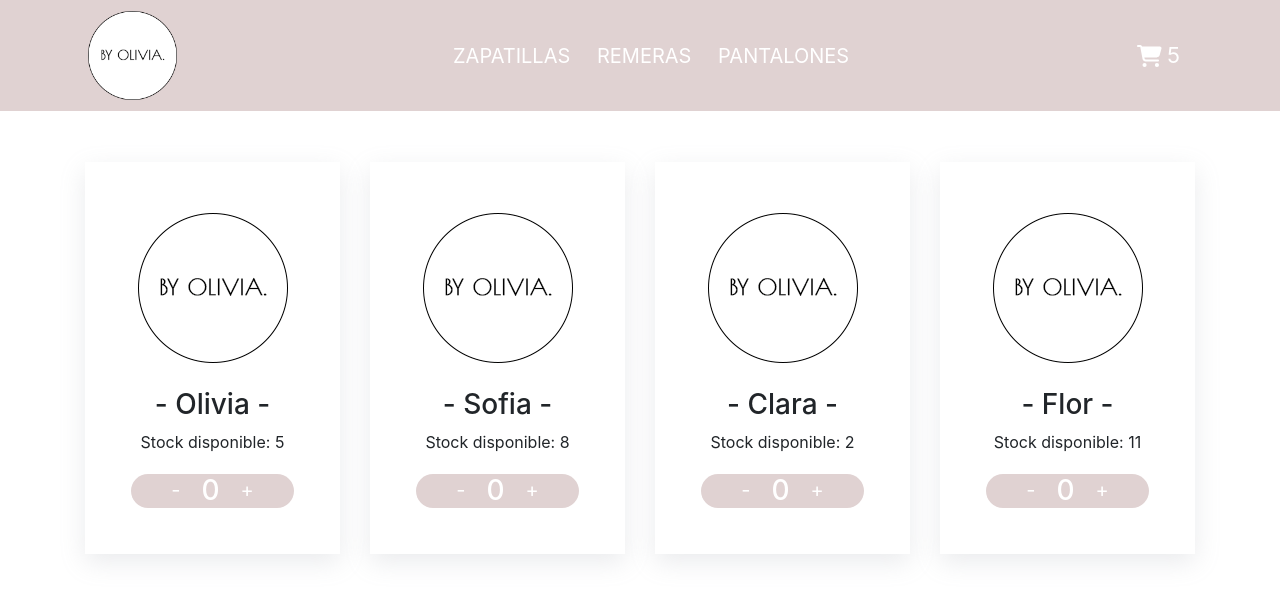
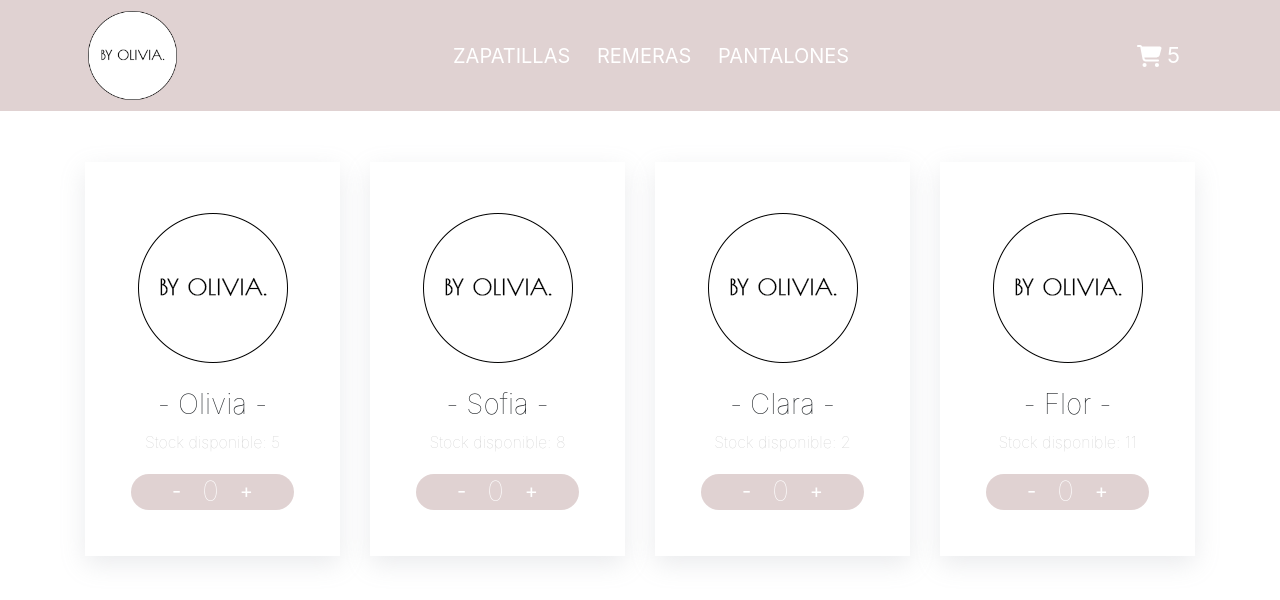
Before and after one commit to rocioromeroo/ecommerce-romero, a React (Create React App) app: page / in a window 1280 px wide. Shown: the top 600 px of the page. Built offline with nearby package versions, Linux system fonts and the light colour scheme.

Commit message:
color fondo item + algunos cambios de estilo

```diff
--- a/src/components/Item/Item.js
+++ b/src/components/Item/Item.js
@@ -2,18 +2,17 @@ import ItemCount from "../ItemCount/ItemCount";
 
 const Item = (props) => {
     return (
-        <div className="item-products" style={{padding: "10%", boxShadow: "rgba(149, 157, 165, 0.2) 0px 8px 24px"}} >
-
+        <div className="item-products" style={{marginTop:"10%", padding: "10%", boxShadow: "rgba(149, 157, 165, 0.2) 0px 8px 24px"}} >
             <div className="image">
                 <img src= {props.image} alt={props.itemName} style={{padding:"10%"}} />
             </div>
 
             <div className="title">
-                <h3>- {props.itemName} -</h3>
+                <h3 style={{fontWeight:"lighter"}}>- {props.itemName} -</h3>
             </div>
 
             <div className="stock">
-                <p>Stock disponible: {props.stock}</p>
+                <p style={{color:"rgb(206 206 206)", fontWeight:"lighter"}}>Stock disponible: {props.stock}</p>
             </div>
             <ItemCount stock= {props.stock} />
         </div>
--- a/src/components/ItemCount/ItemCount.js
+++ b/src/components/ItemCount/ItemCount.js
@@ -17,11 +17,11 @@ const CountItem = (props) => {
     }
 
     return (
-        <div style={{margin:"10%", display: "flex", justifyContent: "center", backgroundColor:"rgb(224, 210, 210)", borderRadius:"20px"}}>
+        <div style={{padding:"0.5%", margin:"10%", display: "flex", justifyContent: "center", backgroundColor:"rgb(224, 210, 210)", borderRadius:"20px"}}>
             <div className="col-auto">
                 <Button handleClick={decrement} label="-" color="#fff" size="20px"></Button>
             </div>
-            <h3 style={{margin:"0", color: "#fff"}}> {count} </h3>
+            <h3 style={{margin:"0", color: "#fff", fontWeight:"lighter"}}> {count} </h3>
             <div className="col-auto">
                 <Button handleClick={increment} label="+" color="#fff" size="20px"></Button>
             </div>
--- a/src/components/NavBar/NavBar.js
+++ b/src/components/NavBar/NavBar.js
@@ -4,7 +4,7 @@ import Logo from "../Logo/Logo";
 
 const NavBar = () => {
     return (
-        <nav className="navbar" style={{marginBottom: "4%"}}>
+        <nav className="navbar" style={{marginBottom: "2%"}}>
             <div className="container">
                 <Logo />
                 <div className="categorias">
```
